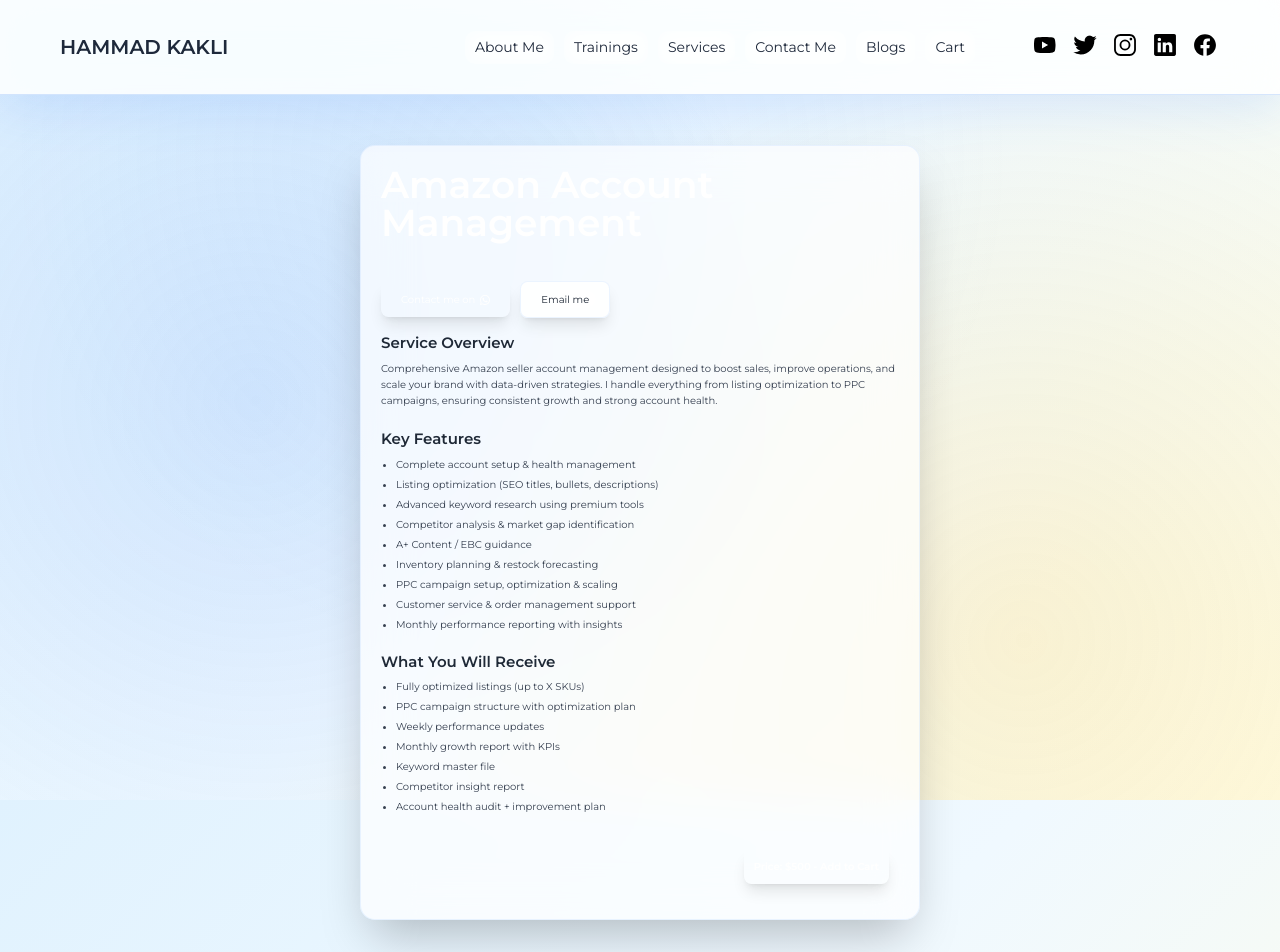
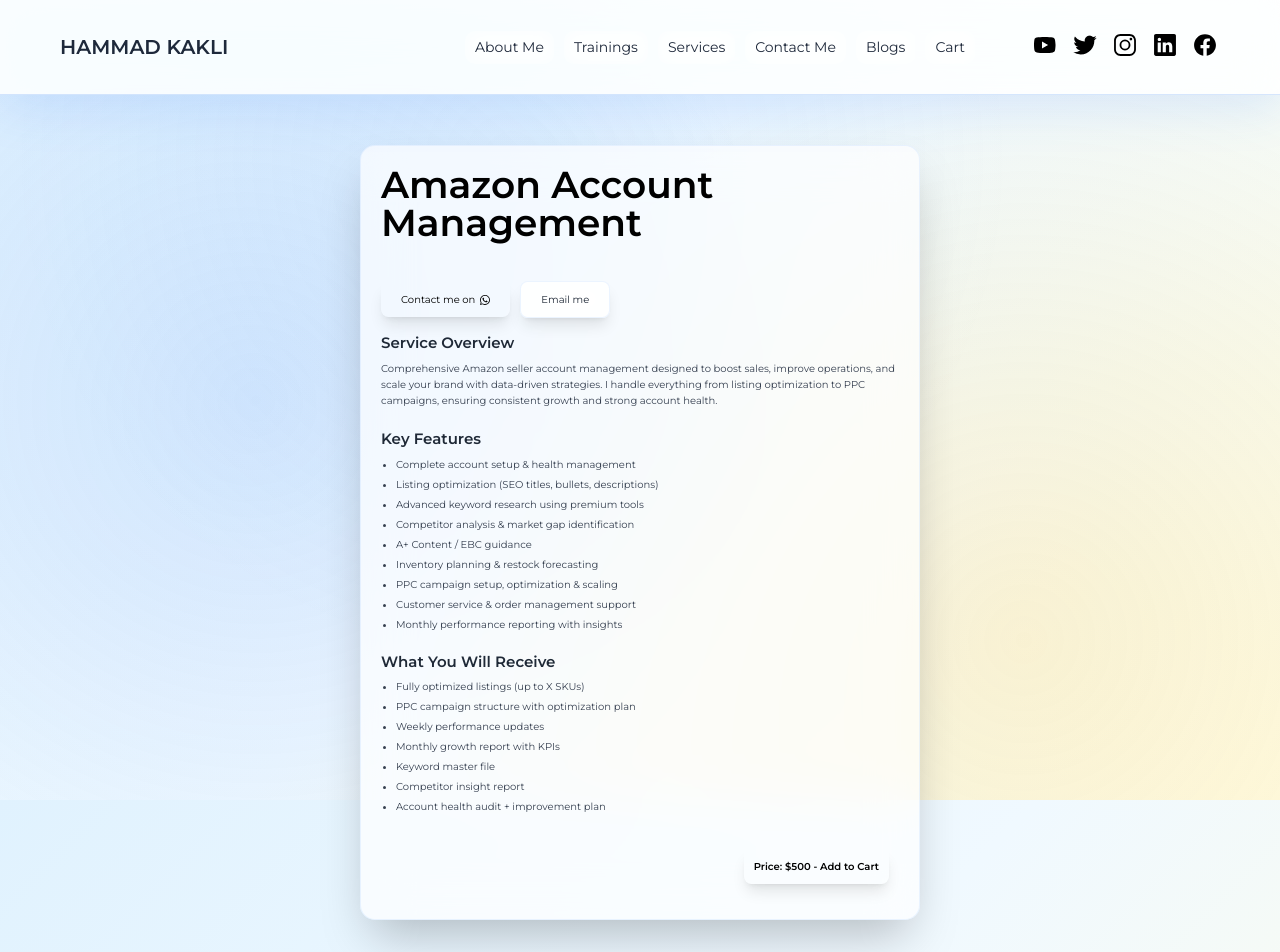
Before and after one commit to hammadkakli81/my-website, a Next.js app: page /services/amazon-account-management in a window 1280 px wide. Shown: the top 952 px of the page. Built offline with nearby package versions, Linux system fonts and the light colour scheme; no server answers.

Commit message:
update services 6

```diff
--- a/components/service-detail.tsx
+++ b/components/service-detail.tsx
@@ -40,7 +40,7 @@
         <div className="max-w-4xl mx-auto">
           <div className="bg-white/80 backdrop-blur-xl border border-blue-200/30 rounded-3xl shadow-2xl overflow-hidden">
             <header className="bg-gradient-to-r from-blue-600 to-sky-500 text-black p-8">
-              <h1 className="text-3xl md:text-4xl font-extrabold">{title}</h1>
+              <h1 className="text-3xl md:text-4xl text-black font-extrabold">{title}</h1>
             </header>
 
             <div className="p-8 space-y-6">
--- a/pages/services/amazon-account-management.tsx
+++ b/pages/services/amazon-account-management.tsx
@@ -25,7 +25,7 @@
             <div className="max-w-4xl mx-auto">
               <div className="bg-white/70 backdrop-blur-xl border border-blue-200/30 rounded-3xl shadow-2xl overflow-hidden">
                 {/* HEADER */}
-                <header className="bg-gradient-to-r from-blue-500 to-blue-600 text-white p-8">
+                <header className="bg-gradient-to-r from-blue-500 to-blue-600 text-black p-8">
                   <h1 className="text-3xl md:text-6xl font-bold">
                     Amazon Account Management
                   </h1>
@@ -38,7 +38,7 @@
                     <a
                       target="_blank"
                       href="https://wa.me/+923008089934"
-                      className="px-8 py-4 flex items-center space-x-2 bg-gradient-to-r from-green-500 to-green-600 hover:from-green-600 hover:to-green-700 transition text-white rounded-xl shadow-lg hover:shadow-xl"
+                      className="px-8 py-4 flex items-center space-x-2 bg-gradient-to-r from-green-500 to-green-600 hover:from-green-600 hover:to-green-700 transition text-black rounded-xl shadow-lg hover:shadow-xl"
                     >
                       <span className="inline-block">Contact me on</span>
                       <BsWhatsapp />
@@ -115,7 +115,7 @@
                           notificationText: 'Item added in cart',
                         });
                       }}
-                      className="my-2 p-4 rounded-xl min-w-[50px] bg-gradient-to-r from-green-500 to-green-600 hover:from-green-600 hover:to-green-700 text-white shadow-lg hover:shadow-xl transition font-semibold"
+                      className="my-2 p-4 rounded-xl min-w-[50px] bg-gradient-to-r from-green-500 to-green-600 hover:from-green-600 hover:to-green-700 text-black shadow-lg hover:shadow-xl transition font-semibold"
                     >
                       Price: ${PRICE} - Add to Cart
                     </button>
```
